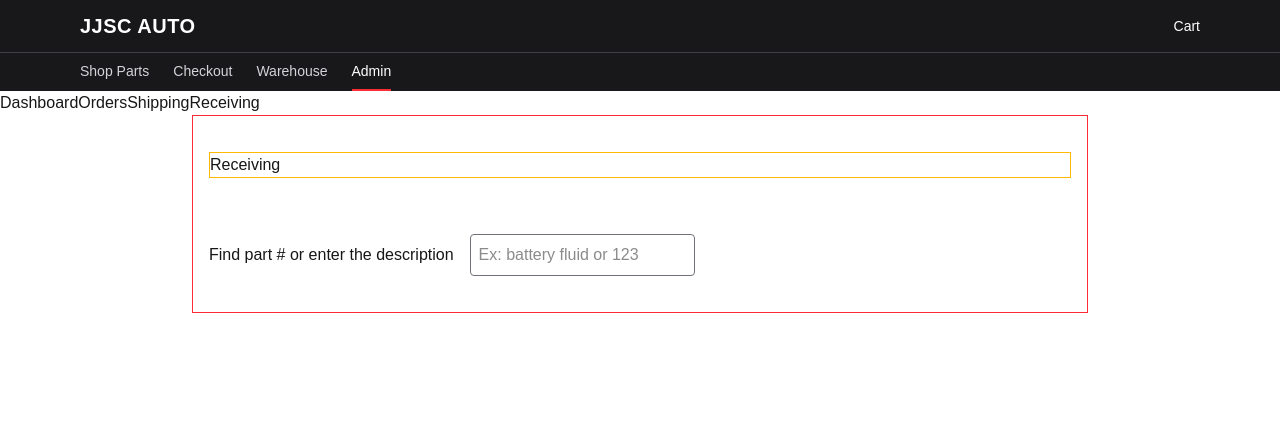
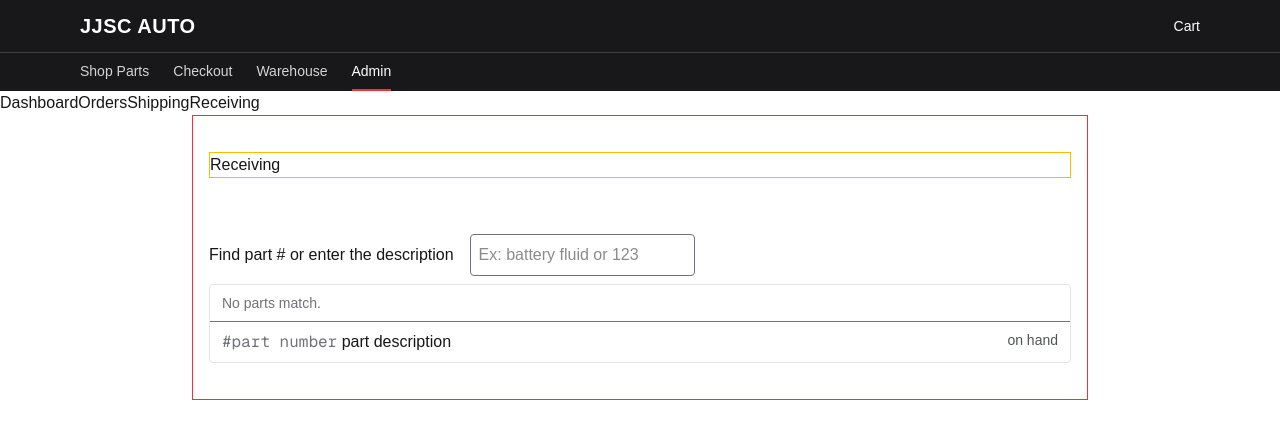
Before and after one commit to chrisbolosan/JJSC-Auto, a Next.js app in the folder web/: page /admin/receiving in a window 1280 px wide. Shown: the top 438 px of the page. Built offline with nearby package versions, Linux system fonts and the light colour scheme.

Commit message:
receiving skeleton more work WIP parts info and search

```diff
--- a/web/src/components/ReceivingDesk.jsx
+++ b/web/src/components/ReceivingDesk.jsx
@@ -17,6 +17,25 @@ export default function ReceivingTable() {
         className="ml-4 border border-zinc-500 p-2 rounded"
         autoComplete="off"
       ></input>
+
+      <ul className="mt-2 divide-y rounded border border-zinc-200">
+        <li className="px-3 py-2 text-sm text-zinc-500">No parts match.</li>
+
+        <li>
+          <button
+            type="button"
+            className="flex w-full justify-between gap-4 px-3 py-2 text-left hover:bg-zinc-100"
+          >
+            <span>
+              <span className="font-mono text-zinc-500">#part number</span> part
+              description
+            </span>
+            <span className="whitespace-nowrap text-sm text-zinc-600">
+              on hand
+            </span>
+          </button>
+        </li>
+      </ul>
     </div>
   );
 }
```
